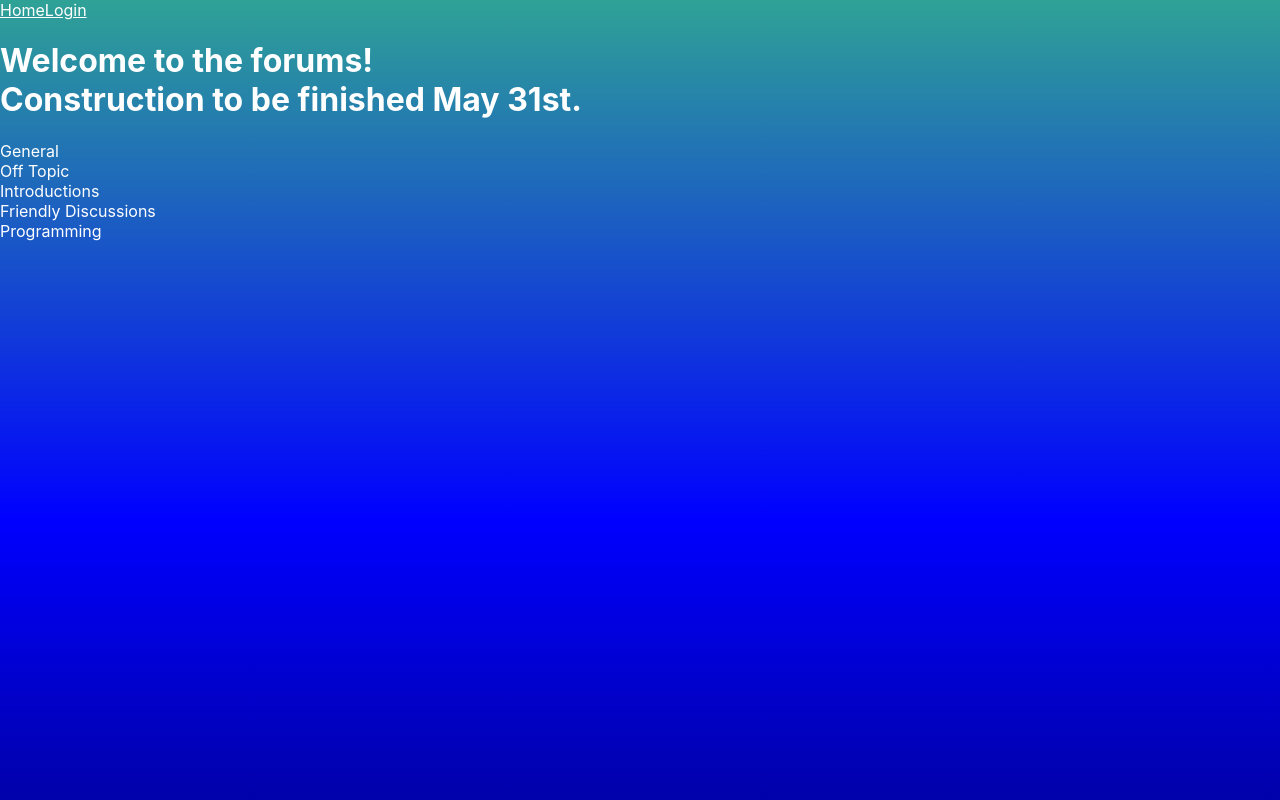
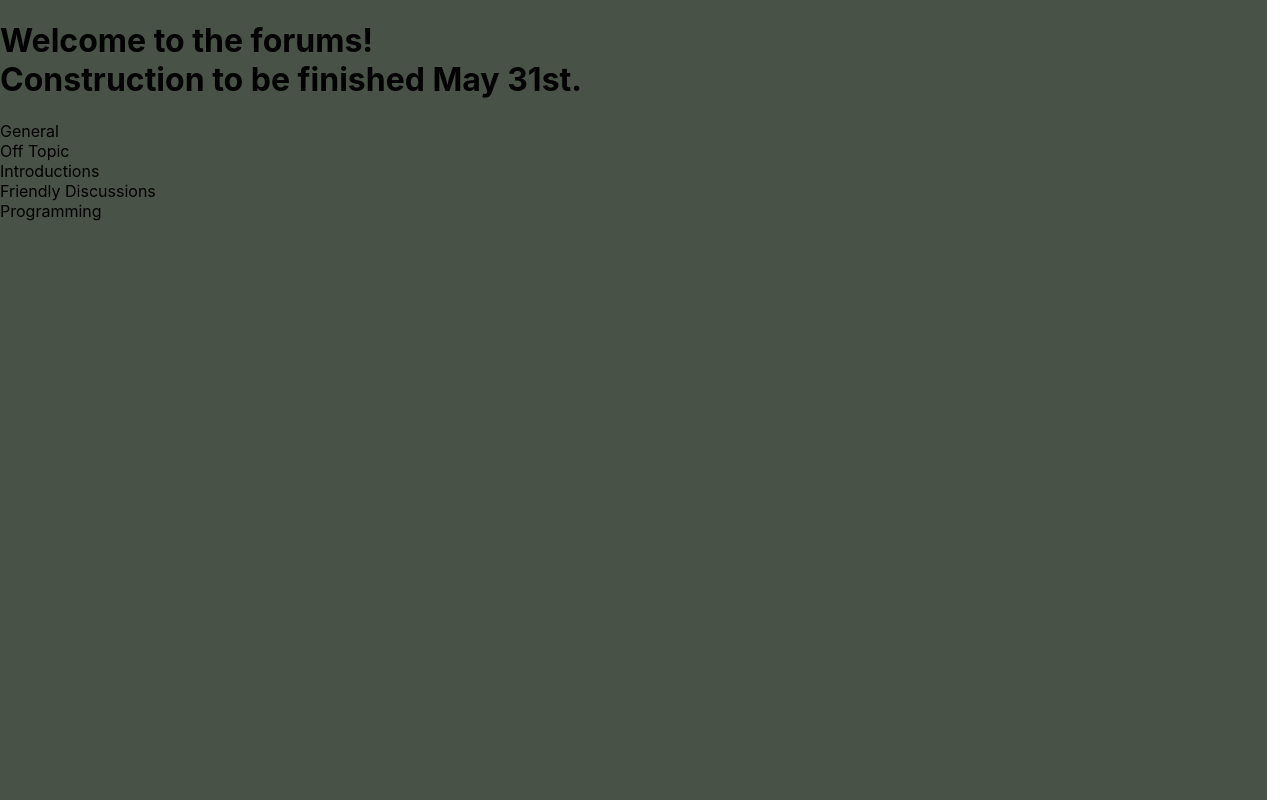
Before and after one commit to Lrd134/portfolio-project, a React (Create React App) app: page /forums in a window 1280 px wide. Shown: the top 800 px of the page. Built offline with nearby package versions, Linux system fonts and the light colour scheme.

Commit message:
changed background colors

```diff
--- a/src/App.css
+++ b/src/App.css
@@ -1,8 +1,4 @@
 
-  body {
-    background-image: linear-gradient(180deg,  rgb(47, 162, 150), blue, rgb(2, 2, 98));
-    color: white;
-  }
 @media only screen and (min-width: 1500px) and (max-width: 3000px) {
   body {
     height: 110vh;
--- a/src/forums/ForumContainer.js
+++ b/src/forums/ForumContainer.js
@@ -4,7 +4,7 @@ import Category from './Category';
 import './forums.css';
 function ForumContainer() {
   return (
-    <div>
+    <div className="forums">
       <h1>Welcome to the forums!<br></br>
       Construction to be finished May 31st.</h1>
       <CatGroup key="general" title="General">
--- a/src/forums/forums.css
+++ b/src/forums/forums.css
@@ -1,5 +1,10 @@
-body {
-  background-image: #495246;
+div.forums {
+  height: 150vh;
+  margin: 0;
+  position: absolute;
+  top: 0;
+  width: 99vw;
+  background-color: #495246;
 }
 .cat-group-box {
   display: block;
--- a/src/root/Splash.js
+++ b/src/root/Splash.js
@@ -24,7 +24,11 @@ function Splash() {
     setPortfolioClicked(!portfolioClicked);
   }
   return (
-    <div>
+    <div style={{
+      "background-image": "linear-gradient(180deg,  rgb(47, 162, 150), blue, rgb(2, 2, 98))",
+      color: "white",
+      height: "140vh"
+  }}>
       <div className="splash">
         <div className="three-columns">
 
--- a/src/root/routes.js
+++ b/src/root/routes.js
@@ -2,7 +2,7 @@ import { Route } from "react-router-dom";
 import Layout from "./Layout.js";
 import Splash from './Splash.js'
 import ForumContainer from "../forums/ForumContainer.js";
-import ForumLayout from "../forums/ForumLayout.js";
+// import ForumLayout from "../forums/ForumLayout.js";
 const myRoutes = () => {
   return (
     <>
@@ -18,7 +18,7 @@ const myRoutes = () => {
       />
 
     </Route>
-    <Route path="/forums" element={<ForumLayout />} >
+    <Route path="/forums" >
       <Route exact path="/forums" element={<ForumContainer />} />
       <Route path="*" element={<div>
         <h1>Unknown forum resource.</h1>
--- a/src/root/splash.css
+++ b/src/root/splash.css
@@ -19,6 +19,7 @@ div.education, div.search, div.email, div.bg {
   display:inline-block;
   margin:0 auto;
 }
+
 @media only screen and (min-width: 1900px) and (max-width: 1930px) {
 
   div.socials, div.portfolio {
```
